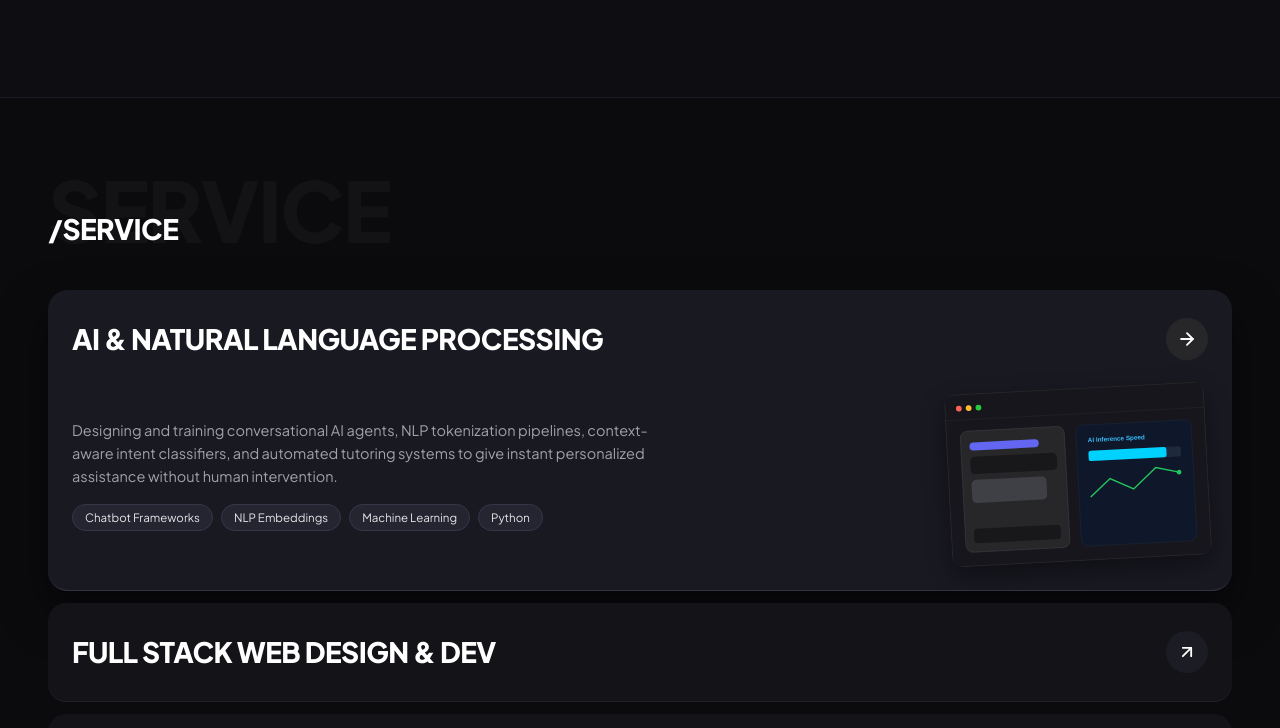
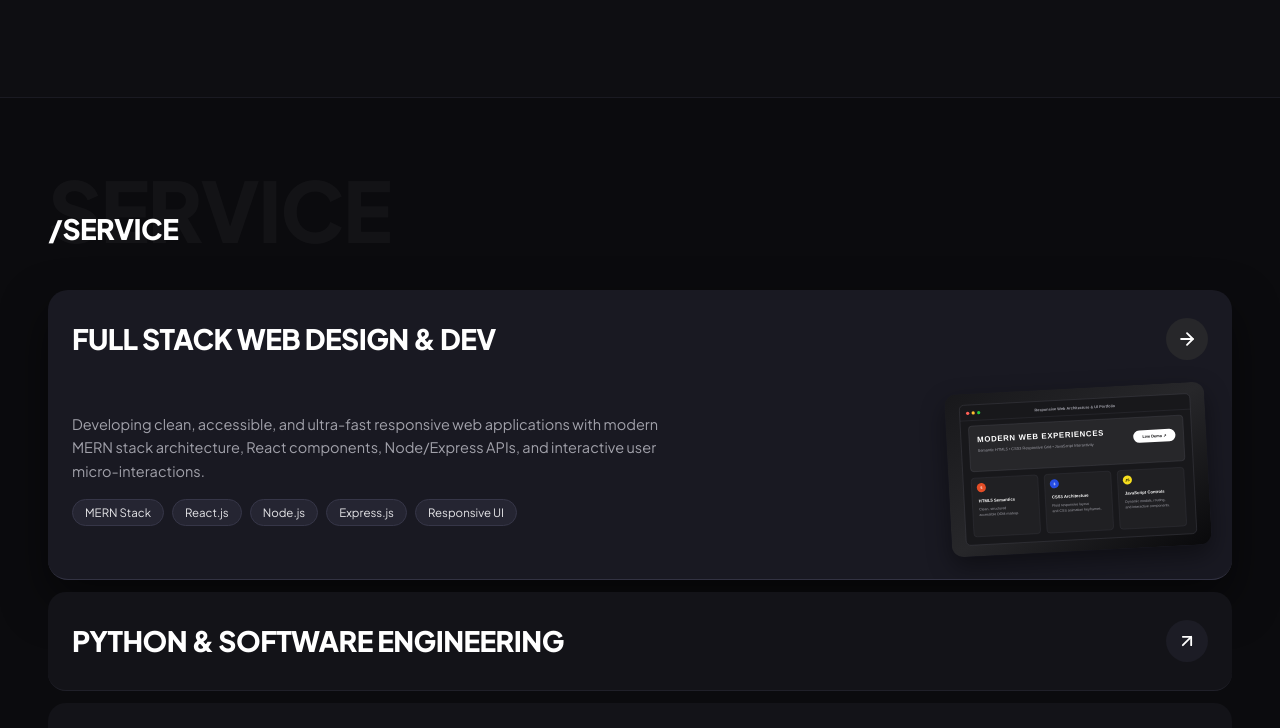
Before and after one commit to edukondalutatukula130404/portfolio, a plain HTML site: page index.html in a window 1280 px wide. Shown: the part 2043-2771 px from the top of the page. Drawn offline with Linux system fonts and the light colour scheme.

Commit message:
fix: remove AI & NLP service item, promote Full Stack Web Dev to primary service

```diff
--- a/index.html
+++ b/index.html
@@ -22,7 +22,7 @@
       <nav>
         <ul class="nav-menu">
           <li><a href="#work" class="nav-link">Work <span class="count">[04]</span></a></li>
-          <li><a href="#services" class="nav-link">Service <span class="count">[04]</span></a></li>
+          <li><a href="#services" class="nav-link">Service <span class="count">[03]</span></a></li>
           <li><a href="#experience" class="nav-link">Experience <span class="count">[04]</span></a></li>
           <li><a href="#skills" class="nav-link">Skills</a></li>
           <li><a href="#contact" class="nav-link">Contact</a></li>
@@ -262,37 +262,8 @@
 
       <!-- Accordion List (Matches Video Frames 00:08 - 00:09) -->
       <div class="service-accordion-list">
-        <!-- Service 1: AI / NLP (Active by default matching frame 00:09) -->
+        <!-- Service 1: Web Design & Dev (Active) -->
         <div class="service-item active">
-          <div class="service-header-row">
-            <h3 class="service-item-title">AI &amp; NATURAL LANGUAGE PROCESSING</h3>
-            <div class="service-action-icon">
-              <svg viewBox="0 0 24 24" fill="none" stroke="currentColor" stroke-width="2.2" stroke-linecap="round" stroke-linejoin="round">
-                <line x1="7" y1="17" x2="17" y2="7"></line>
-                <polyline points="7 7 17 7 17 17"></polyline>
-              </svg>
-            </div>
-          </div>
-          <div class="service-expanded-body">
-            <div>
-              <p class="service-desc-text">
-                Designing and training conversational AI agents, NLP tokenization pipelines, context-aware intent classifiers, and automated tutoring systems to give instant personalized assistance without human intervention.
-              </p>
-              <div class="service-tags-row">
-                <span class="service-tag">Chatbot Frameworks</span>
-                <span class="service-tag">NLP Embeddings</span>
-                <span class="service-tag">Machine Learning</span>
-                <span class="service-tag">Python</span>
-              </div>
-            </div>
-            <div class="service-mockup-wrap">
-              <img src="assets/service-preview.svg" alt="AI & NLP Preview" class="service-floating-mockup">
-            </div>
-          </div>
-        </div>
-
-        <!-- Service 2: Web Design & Dev -->
-        <div class="service-item">
           <div class="service-header-row">
             <h3 class="service-item-title">FULL STACK WEB DESIGN &amp; DEV</h3>
             <div class="service-action-icon">
@@ -305,12 +276,13 @@
           <div class="service-expanded-body">
             <div>
               <p class="service-desc-text">
-                Developing clean, accessible, and ultra-fast responsive web applications with semantic HTML5, modern CSS3 layout systems, and interactive vanilla JavaScript micro-interactions.
+                Developing clean, accessible, and ultra-fast responsive web applications with modern MERN stack architecture, React components, Node/Express APIs, and interactive user micro-interactions.
               </p>
               <div class="service-tags-row">
-                <span class="service-tag">HTML5 Semantics</span>
-                <span class="service-tag">CSS3 Grid / Flexbox</span>
-                <span class="service-tag">Modern JavaScript</span>
+                <span class="service-tag">MERN Stack</span>
+                <span class="service-tag">React.js</span>
+                <span class="service-tag">Node.js</span>
+                <span class="service-tag">Express.js</span>
                 <span class="service-tag">Responsive UI</span>
               </div>
             </div>
```
